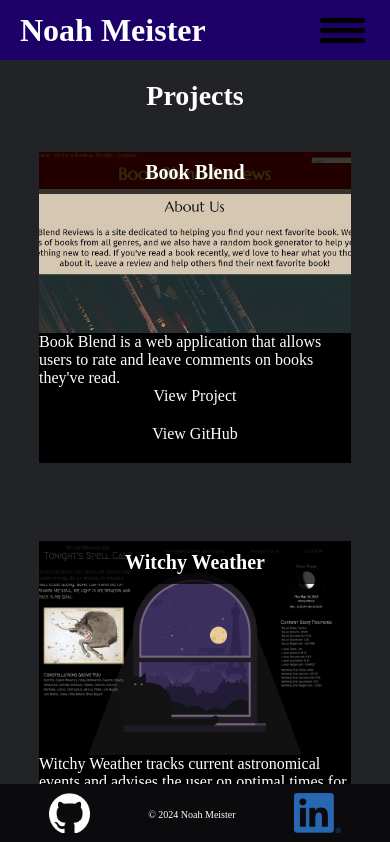
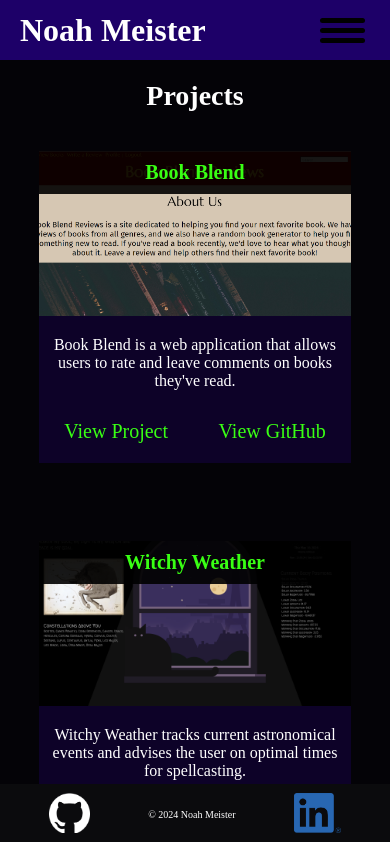
Before and after one commit to njmeister/PortfolioSite, a React (Vite) app: page /projects in a window 390 px wide. Shown: the top 842 px of the page. Built offline with nearby package versions, Linux system fonts and the light colour scheme.

Commit message:
css tweeks for responsiveness

```diff
--- a/src/components/Project.jsx
+++ b/src/components/Project.jsx
@@ -6,7 +6,9 @@ export default function Project({ title, description, link, img, github}) {
 		  	<img src={img} alt={title} />
 		  </div>
 		  <p>{description}</p>
-		  <a href={link}>View Project</a>
-		  <a href={github}>View GitHub</a>
+		  <div className="project-links">
+			<a href={link}>View Project</a>
+			<a href={github}>View GitHub</a>
+		  </div>
 		</div>
 	  )};
--- a/src/index.css
+++ b/src/index.css
@@ -1,8 +1,10 @@
 :root {
 	--header-color: #1d0068;
 	--footer-color: #0b0b0d;
-	--project-title-background: rgba(0, 0, 0, 0.75);
-	--body-color: #212327;
+	--project-title-background: rgba(0, 0, 0, 0.9);
+	--body-color: #040307;
+	--text-accent: #39ff14;
+	--card-color: #0d0228;
 }
 
 * {
@@ -15,6 +17,8 @@ body {
 	background-color: var(--body-color);
 	color: white;
 }
+
+
 
 h2 {
 	font-size: 28px;
@@ -43,32 +47,46 @@ a {
 	margin: 10vw;
 	height: 80vw;
 	width: 80vw;
-	background-color: black;
+	background-color: var(--card-color);
 	display: flex;
 	flex-direction: column;
-	justify-content: space-between;
+	justify-content: flex-end;
 	align-items: center;
 	position: relative;
+	overflow: hidden;
 
 	& h3 {
 		position: absolute;
 		top: 0px;
 		background-color: var(--project-title-background);
+		color: var(--text-accent);
 		width: 100%;
 		text-align: center;
 		padding: 10px;
 		font-size: 20px;
+		flex-shrink: 0;
 	}
 
 	& a {
 		padding-bottom: 20px;
+		font-size: 20px;
+		color: var(--text-accent);
+		flex-shrink: 0;
+	}
+
+	& p {
+		padding: 10px;
+		padding-top: 20px;
+		text-align: center;
+		flex-shrink: 0;
 	}
 
 }
 
 .project .img-container {
 	width: 100%;
-	height: 80%;
+	height: 70%;
+	flex-shrink: 1;
 
 	& img {
 		width: 100%;
@@ -116,7 +134,7 @@ a {
 }
 
 .nav-link.active {
-	color: red;
+	color: var(--text-accent);
 }
 
 .boardPage {
@@ -206,6 +224,19 @@ a {
 		padding: 5px;
 		border-radius: 5px;
 	}
+}
+
+.project-links {
+	width: 100%;
+	display: flex;
+	flex-direction: row;
+	flex-wrap: wrap;
+	justify-content: space-around;
+	margin-top: 20px;
+}
+
+.resumePage {
+	text-align: center;
 }
 
 
@@ -305,10 +336,16 @@ a {
 		grid-template-columns: 1fr 3fr;
 		justify-content: center;
 		align-items: center;
+		margin-top: 20px;
 
 		& > * {
 			margin: 0px 50px;
 			margin-bottom: 20px;
 		}
 	}
+
+	.row .img-container {
+		max-width: 300px;
+		max-height: 300px;
+	}
 }
--- a/src/pages/ResumePage.jsx
+++ b/src/pages/ResumePage.jsx
@@ -8,7 +8,7 @@ export default function ResumePage() {
 	const resume = '../../assets/images/Meister_Noah_Resume.pdf';
 
 	return (
-		<div>
+		<div className="resumePage">
 			<Row title={title} description={description} />
 			<a href={resume} download="Meister_Noah_Resume.pdf" className="downloadBtn">
 				<button>Download Resume</button>
```
